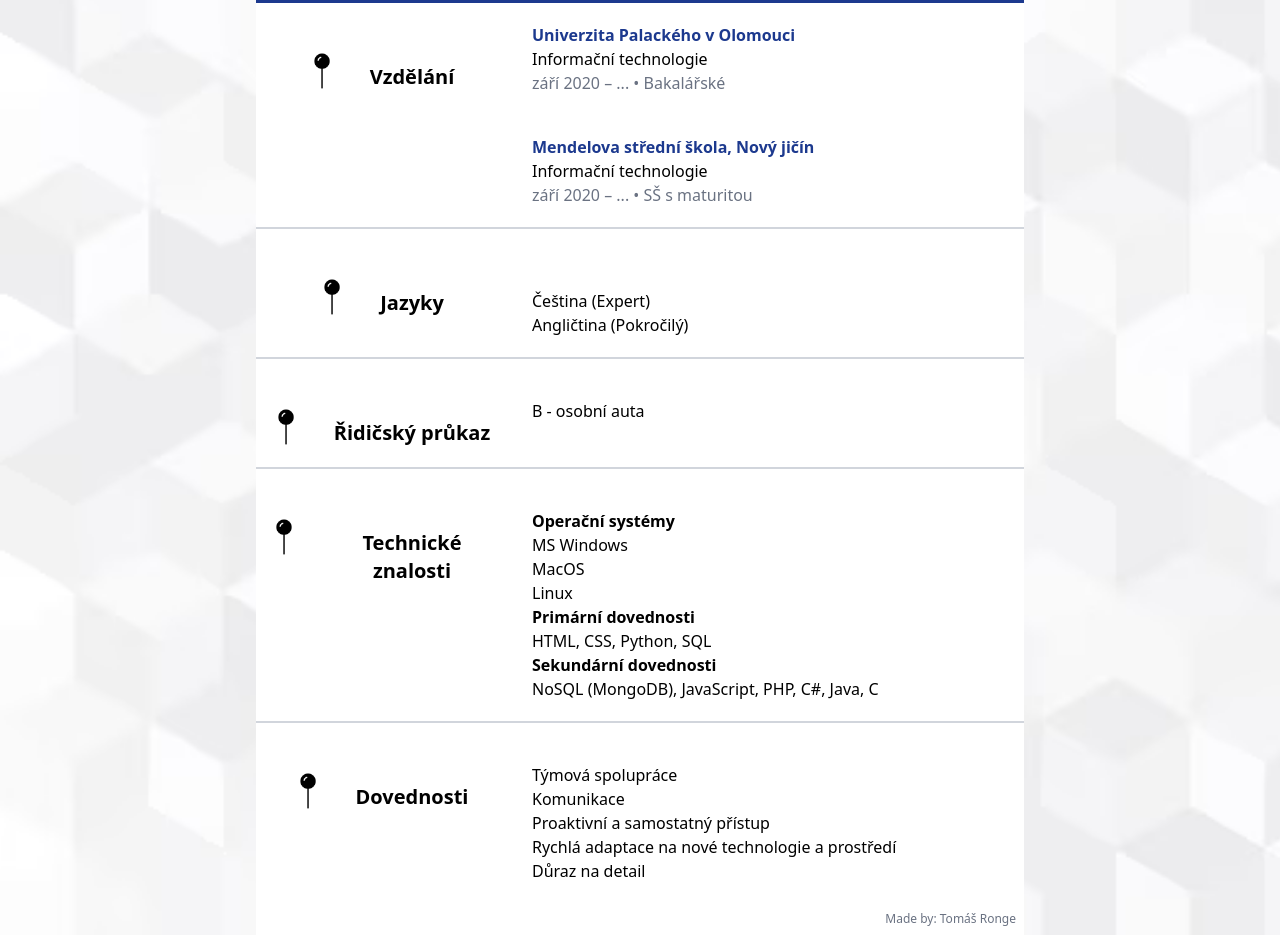
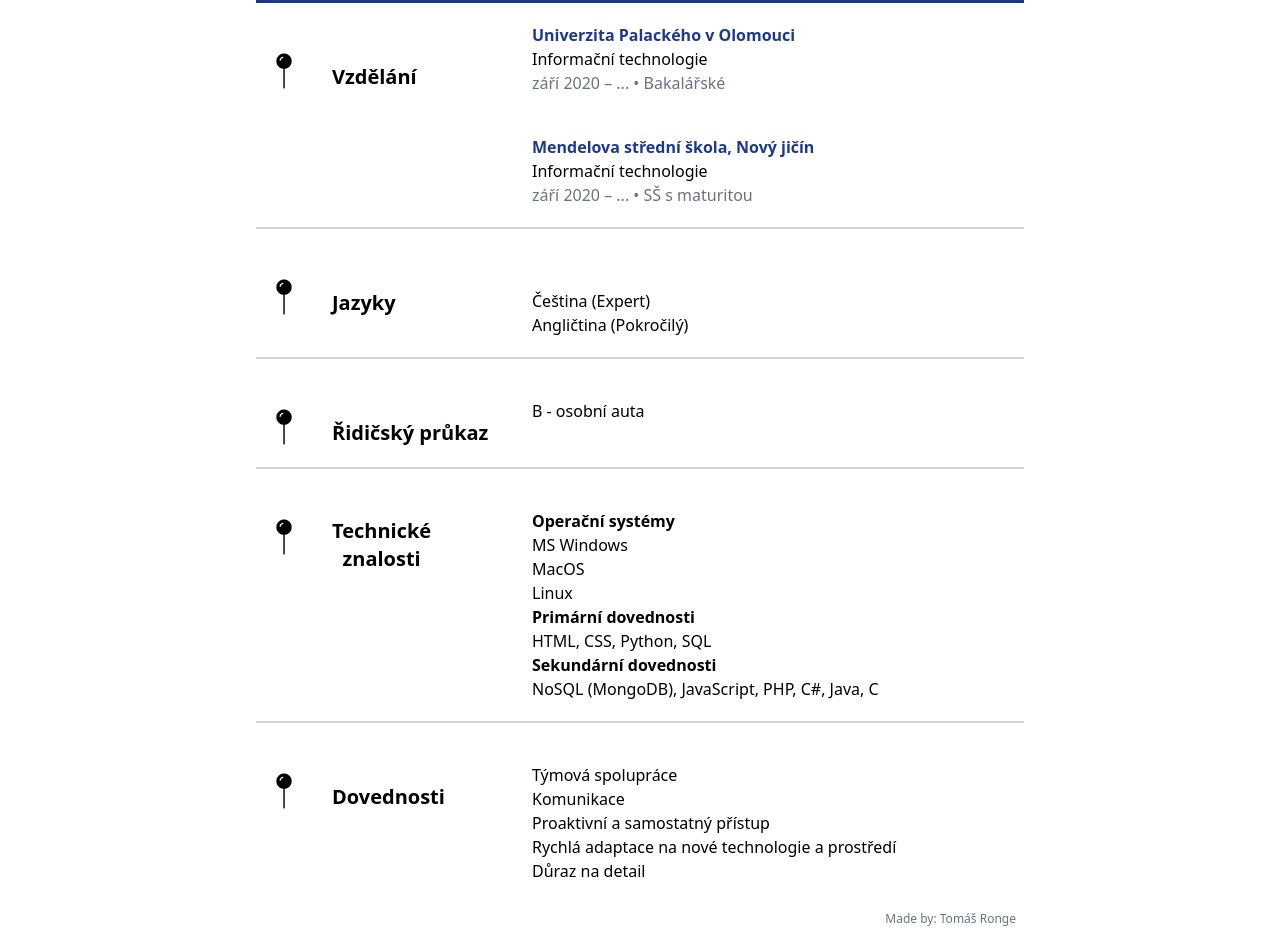
Before and after one commit to r00neey/cv-web, a website: page src/index.html in a window 1280 px wide. Shown: the part 269-1204 px from the top of the page. Drawn offline with Linux system fonts and the light colour scheme.

Commit message:
Update section layouts and add new utility classes
Removed background image from body and adjusted section header alignment from 'justify-center' to 'justify-left' in multiple sections of index.html. Modified the 'Technické znalosti' header to use a two-line layout. In output.css, removed unused 2xl text size variables and added new padding and alignment utility classes (pt-0, pt-1, pt-2, pt-5, pl-5) to support updated layouts.

```diff
--- a/src/index.html
+++ b/src/index.html
@@ -9,7 +9,7 @@
     <!-- <link rel="stylesheet" href="../outline.css" /> -->
   </head>
   <!--max-w-screen-md-->
-  <body class="bg-[url(./img/bg/bg.avif)] bg-repeat-round-y bg-cover">
+  <body>
     <div class="font-sans max-w-screen-md mx-auto bg-white">
       <header class="text-white bg-blue-900 p-8">
         <div class="flex flex-row items-center">
@@ -75,7 +75,7 @@
 
       <!-- VZDELANI -->
       <section class="flex">
-        <div class="flex pt-10 justify-center flex-1/3">
+        <div class="flex pt-10 justify-left flex-1/3">
           <img src="./img/icons/pin.png" alt="" class="w-10 h-10 m-2" />
           <h2 class="text-xl font-bold p-5 text-center">Vzdělání</h2>
         </div>
@@ -99,7 +99,7 @@
 
       <!-- JAZYKY -->
       <section class="flex border-t-2 border-gray-300">
-        <div class="flex pt-10 justify-center flex-1/3">
+        <div class="flex pt-10 justify-left flex-1/3">
           <img src="./img/icons/pin.png" alt="" class="w-10 h-10 m-2" />
           <h2 class="text-xl font-bold p-5 text-center">Jazyky</h2>
         </div>
@@ -113,7 +113,7 @@
 
       <!-- ŘIDIČSKÝ PRŮKAZ -->
       <section class="flex border-t-2 border-gray-300">
-        <div class="flex pt-10 justify-center flex-1/3">
+        <div class="flex pt-10 justify-left flex-1/3">
           <img src="./img/icons/pin.png" alt="" class="w-10 h-10 m-2" />
           <h2 class="text-xl font-bold p-5 text-center">Řidičský průkaz</h2>
         </div>
@@ -124,9 +124,11 @@
 
       <!-- TECHNICKÉ ZNALOSTI -->
       <section class="flex border-t-2 border-gray-300">
-        <div class="flex pt-10 justify-center flex-1/3">
+        <div class="flex pt-10 justify-left flex-1/3">
           <img src="./img/icons/pin.png" alt="" class="w-10 h-10 m-2" />
-          <h2 class="text-xl font-bold p-5 text-center">Technické znalosti</h2>
+          <h2 class="text-xl font-bold pt-2 pl-5 text-center">
+            Technické <br />znalosti
+          </h2>
         </div>
         <div class="flex pt-10 flex-2/3 flex-col p-5">
           <div>
@@ -148,7 +150,7 @@
 
       <!-- DOVEDNOSTI -->
       <section class="flex border-t-2 border-gray-300">
-        <div class="flex pt-10 justify-center flex-1/3">
+        <div class="flex pt-10 justify-left flex-1/3">
           <img src="./img/icons/pin.png" alt="" class="w-10 h-10 m-2" />
           <h2 class="text-xl font-bold p-5 text-center">Dovednosti</h2>
         </div>
```
Also changed, not shown: src/output.css.
